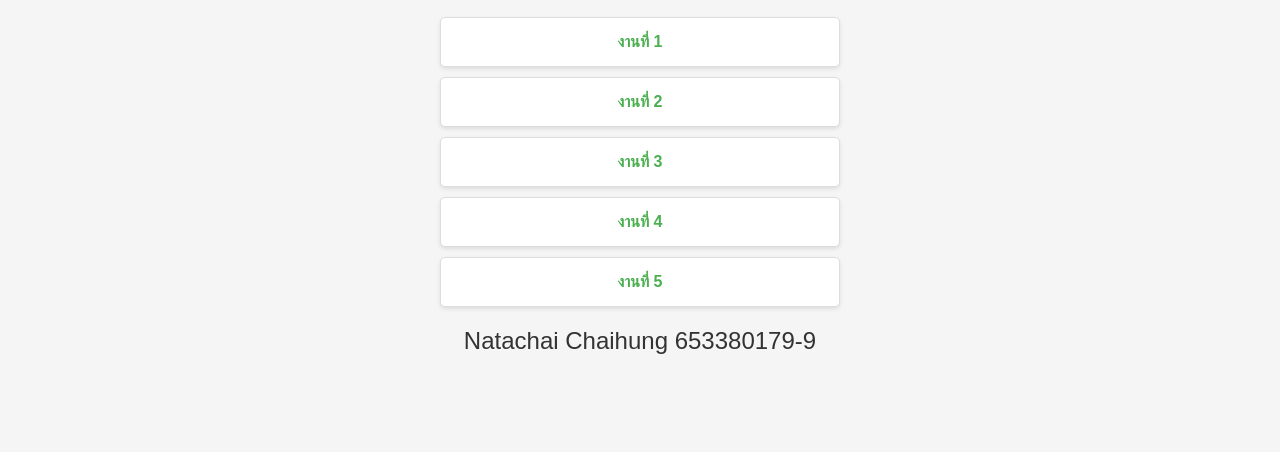
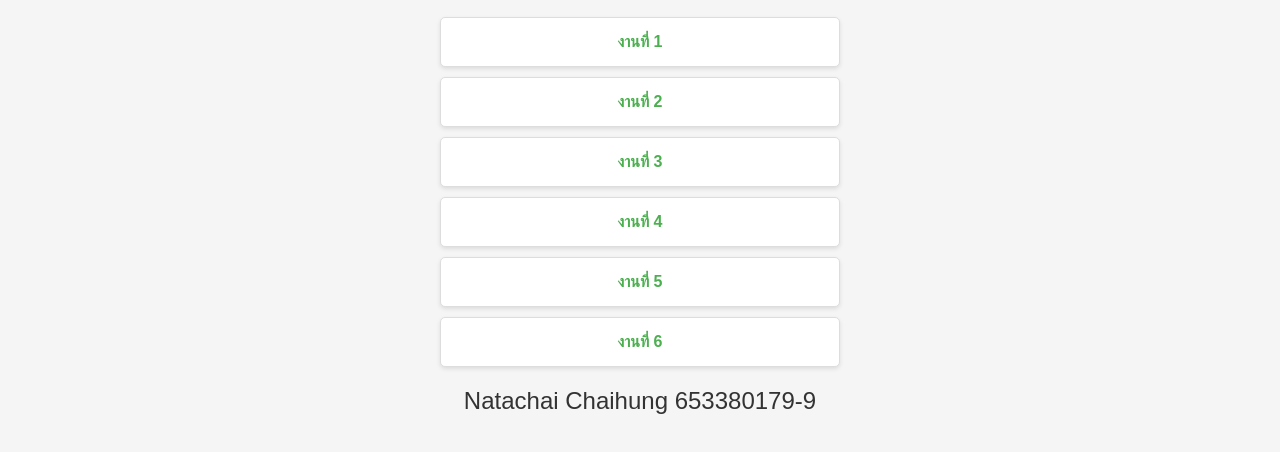
Before and after one commit to Natachai-Chaihung/web2024, a plain HTML site: page index.html in a window 1280 px wide. Shown: the part 80-532 px from the top of the page. Drawn offline with Linux system fonts and the light colour scheme.

Commit message:
Update index.html

```diff
--- a/index.html
+++ b/index.html
@@ -67,6 +67,7 @@
     <li><a href="work3.html" target="_blank">งานที่ 3</a></li>
     <li><a href="work4.html" target="_blank">งานที่ 4</a></li>
     <li><a href="work5.html" target="_blank">งานที่ 5</a></li>
+    <li><a href="work6.html" target="_blank">งานที่ 6</a></li>
   </ul>
   <h2>Natachai Chaihung 653380179-9</h2>
 </body>
```
